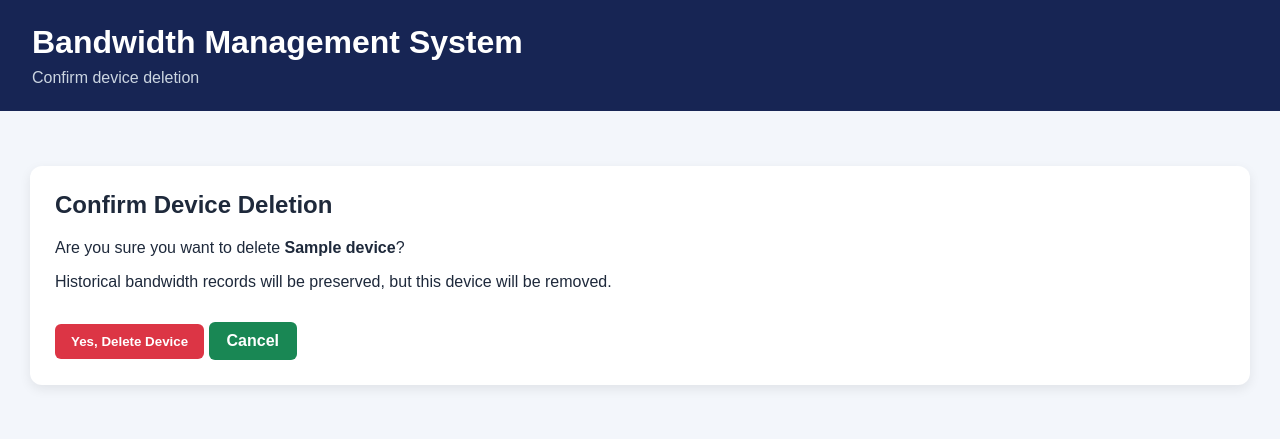
After one commit to roykoech/bandwidth_system, a Django app: template dashboard/templates/dashboard/delete_device.html in a window 1280 px wide. The commit adds this page. Shown: the top 439 px of the page. Run offline with Django 3.2, Linux system fonts and the light colour scheme; the template is opened without the code that fills it: most values are stand-ins (such as "Sample title", 1, 10 or a date in 2020).

Commit message:
Final changes

```diff
--- a/dashboard/static/dashboard/style.css
+++ b/dashboard/static/dashboard/style.css
@@ -337,8 +337,38 @@ h2 {
     background-color: #d1e7dd;
     color: #0f5132;
     border: 1px solid #badbcc;
-    padding: 14px 18px;
-    margin: 15px 0;
-    border-radius: 8px;
-    font-weight: 600;
+    padding: 12px 16px;
+    margin: 12px 0;
+    border-radius: 6px;
+    font-weight: 500;
 }
+
+.logout-button {
+    background-color: #dc3545;
+    color: white;
+    border: none;
+    padding: 10px 16px;
+    border-radius: 6px;
+    cursor: pointer;
+    font-weight: bold;
+}
+
+.logout-button:hover {
+    background-color: #bb2d3b;
+}
+
+.delete-button {
+    display: inline-block;
+    background-color: #dc3545;
+    color: white;
+    text-decoration: none;
+    border: none;
+    padding: 10px 16px;
+    border-radius: 6px;
+    cursor: pointer;
+    font-weight: bold;
+}
+
+.delete-button:hover {
+    background-color: #bb2d3b;
+}
--- /dev/null
+++ b/dashboard/templates/dashboard/delete_device.html
@@ -0,0 +1,44 @@
+<!DOCTYPE html>
+<html lang="en">
+<head>
+    <meta charset="UTF-8">
+    <meta name="viewport" content="width=device-width, initial-scale=1.0">
+    <title>Delete Device | Bandwidth Management System</title>
+    {% load static %}
+    <link rel="stylesheet" href="{% static 'dashboard/style.css' %}">
+</head>
+<body>
+    <header>
+        <h1>Bandwidth Management System</h1>
+        <p>Confirm device deletion</p>
+    </header>
+
+    <main>
+        <section class="device-registration-card">
+            <h2>Confirm Device Deletion</h2>
+
+            <p>
+                Are you sure you want to delete
+                <strong>{{ device.device_name }}</strong>?
+            </p>
+
+            <p>
+                Historical bandwidth records will be preserved,
+                but this device will be removed.
+            </p>
+
+            <form method="post">
+                {% csrf_token %}
+
+                <button type="submit" class="delete-button">
+                    Yes, Delete Device
+                </button>
+
+                <a href="{% url 'home' %}" class="export-button">
+                    Cancel
+                </a>
+            </form>
+        </section>
+    </main>
+</body>
+</html>
```
Also changed, not shown: dashboard/models.py (+9 -5 lines), dashboard/templates/dashboard/home.html (+12 -1 lines), dashboard/urls.py (+13 -3 lines), dashboard/views.py (+26 -4 lines), dashboard/migrations/0003_alter_bandwidthusage_device.py (added).
